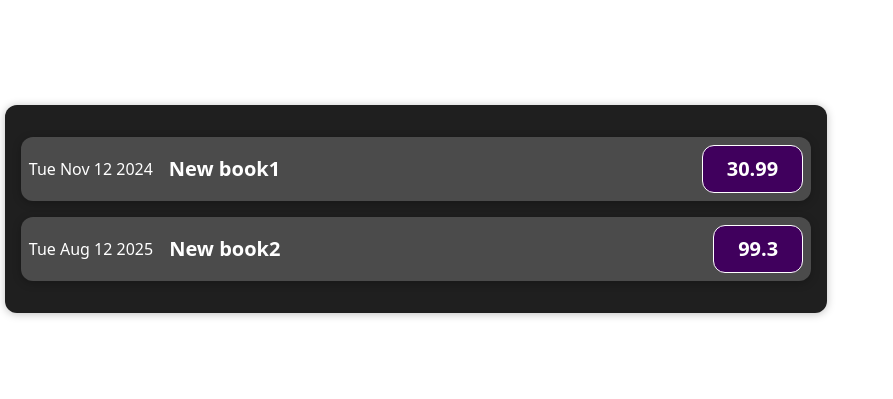
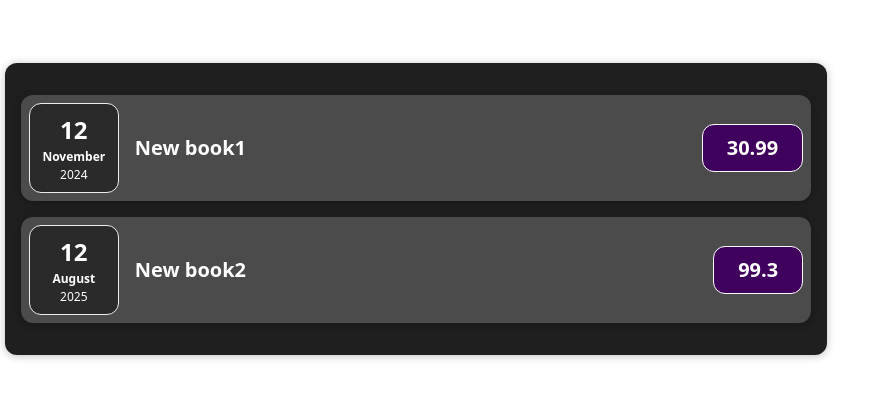
Before and after one commit to AkselMuur/React, a React (Vite) app in the folder react-project/: page / in a window 1280 px wide. Shown: the part 191-590 px from the top of the page, without its empty margins (0-893 px from the left). Built offline with nearby package versions, Linux system fonts and the light colour scheme.

Commit message:
5. Komponentide kompositsioon

```diff
--- /dev/null
+++ b/react-project/src/components/Card.css
@@ -0,0 +1,4 @@
+.card{
+        border-radius: 12px;
+    box-shadow: 0 1px 8px rgba(0, 0, 0, 0.25);
+}
--- /dev/null
+++ b/react-project/src/components/Cards.jsx
@@ -0,0 +1,12 @@
+import './Card.css'
+
+const Card = ( props) =>
+{
+    const classes = 'card '+props.className
+    return(
+        <div className={classes}>
+            {props.children}
+        </div>
+    )
+}
+export default Card
--- a/react-project/src/components/ExpenseDate.jsx
+++ b/react-project/src/components/ExpenseDate.jsx
@@ -11,6 +11,7 @@
       <div className="expense-date__month">{month}</div>
       <div className="expense-date__year">{year}</div>
     </div>
+
   );
 };
 
--- a/react-project/src/components/ExpenseItem.jsx
+++ b/react-project/src/components/ExpenseItem.jsx
@@ -1,12 +1,12 @@
 import ExpenseDate from "./ExpenseDate";
 import "./ExpenseItem.css";
-
+import "./ExpenseDate.css";
 
 const ExpenseItem = (props) => {
 
   return (
     <div className="expense-item">
-      <div>{props.date.toDateString()}</div>
+       <ExpenseDate date={props.date} />
       <div className="expense-item__description">
         <h2>{props.title}</h2>
         <div className="expense-item__price">{props.price}</div>
--- a/react-project/src/components/Expenses.css
+++ b/react-project/src/components/Expenses.css
@@ -4,6 +4,5 @@
     margin: 2rem auto;
     width: 50rem;
     max-width: 95%;
-    border-radius: 12px;
-    box-shadow: 0 1px 8px rgba(0, 0, 0, 0.25);
+
 }
--- a/react-project/src/components/Expenses.jsx
+++ b/react-project/src/components/Expenses.jsx
@@ -1,9 +1,11 @@
 import ExpenseItem from "./ExpenseItem.jsx";
 import "./Expenses.css";
+import Card from "./Cards.jsx"
+import "./ExpenseDate.css";
 
 const Expenses = (props) => {
   return (
-    <div className="expenses">
+    <Card className="expenses">
       {props.expenses.map((expense) => (
         <ExpenseItem
           title={expense.title}
@@ -11,7 +13,7 @@
           date={expense.date}
         />
       ))}
-    </div>
+    </Card>
   );
 };
 
```
Also changed, not shown: 1 other file (tests, documents, lock files or other folders).
